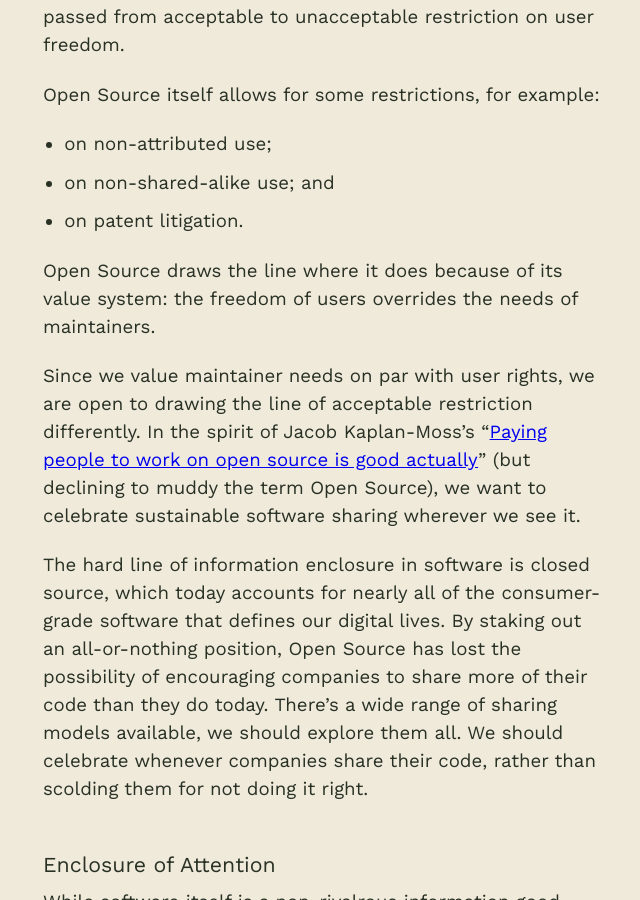
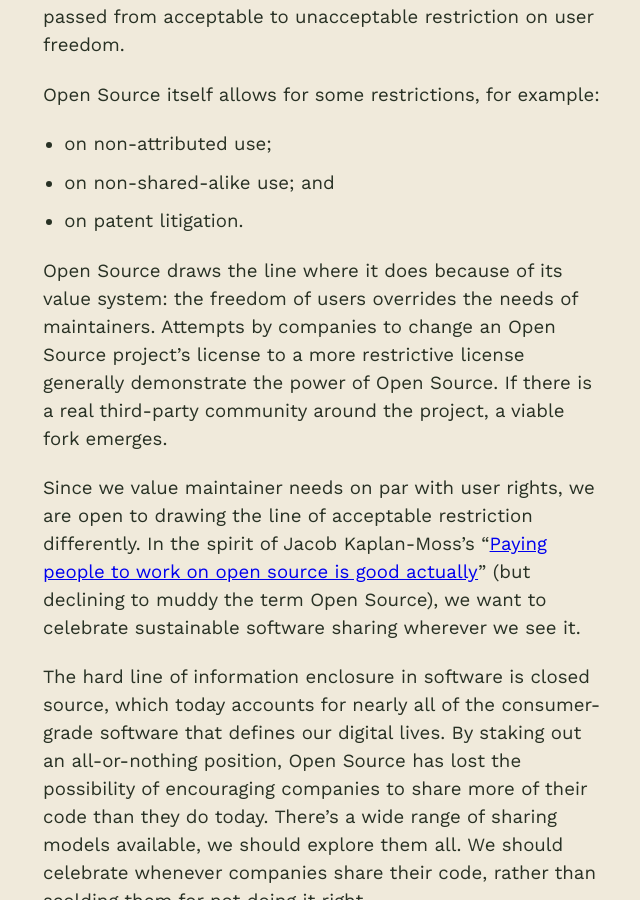
Before and after one commit to chadwhitacre/openpath, a Jekyll site: the page built from _posts/2024-03-05-the-case-for-a-new-institution.md, in a window 1280 px wide and 900 px high, scrolled down 3534 px. Shown: the whole window, without its empty margins (317-957 px from the left). Built offline with Jekyll 4.4.1, drawn with Linux system fonts in a browser that asks for light colours; some web fonts are replaced; comment, search, counter and statistics services are not loaded.

Commit message:
Note power of Open Source to fork

```diff
--- a/_posts/2024-03-05-the-case-for-a-new-institution.md
+++ b/_posts/2024-03-05-the-case-for-a-new-institution.md
@@ -113,7 +113,10 @@ Open Source itself allows for some restrictions, for example:
 - on patent litigation.
 
 Open Source draws the line where it does because of its value system: the
-freedom of users overrides the needs of maintainers.
+freedom of users overrides the needs of maintainers. Attempts by companies to
+change an Open Source project's license to a more restrictive license generally
+demonstrate the power of Open Source. If there is a real third-party community
+around the project, a viable fork emerges.
 
 Since we value maintainer needs on par with user rights, we are open to
 drawing the line of acceptable restriction differently. In the spirit of Jacob
```
